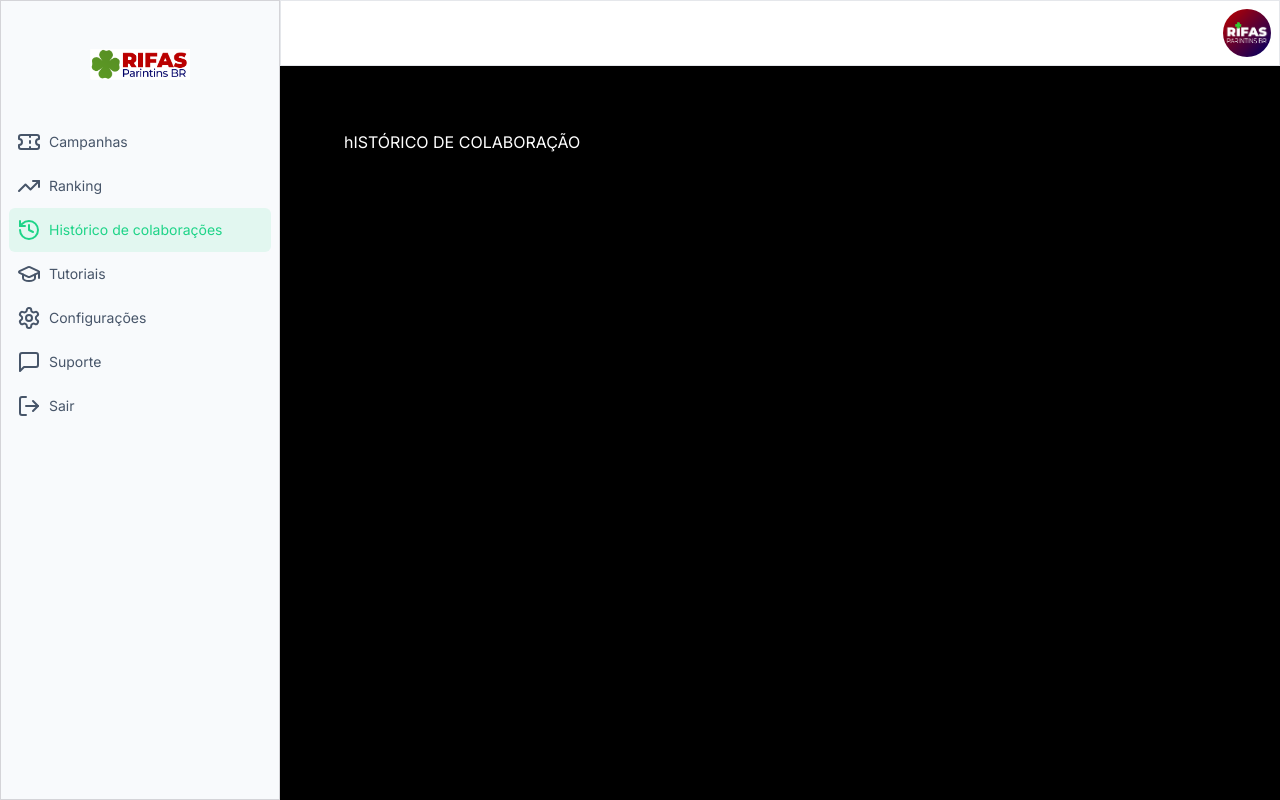
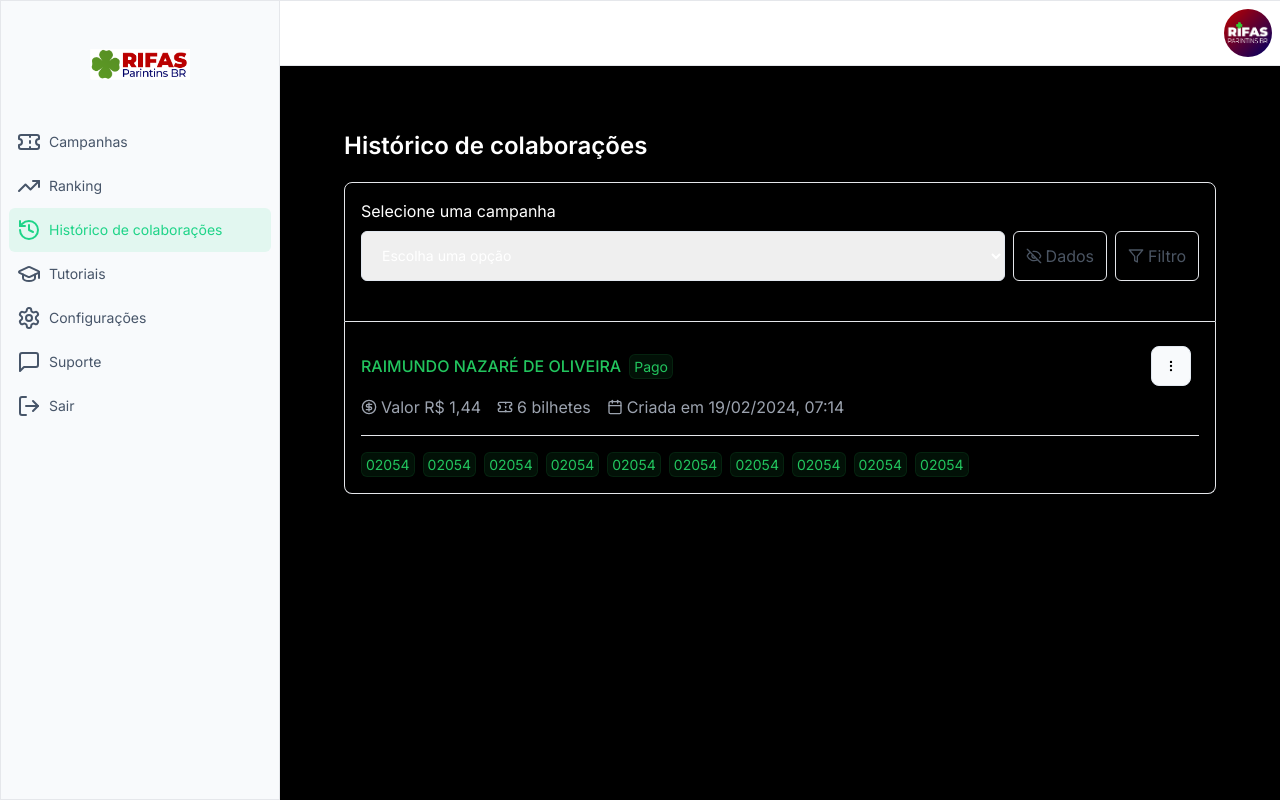
Before and after one commit to rbrasildev/br-rifa, a Next.js app: page /admin/orders in a window 1280 px wide. Built offline with nearby package versions, Linux system fonts and the light colour scheme.

Commit message:
settings

```diff
--- a/src/app/admin/orders/page.tsx
+++ b/src/app/admin/orders/page.tsx
@@ -1,9 +1,79 @@
+'use client'
 import DashboardLayout from "@/app/components/admin/layout"
+import { Dropdown } from '../../components/Dropdown'
+import { LuBan, LuCalendar, LuCircleDollarSign, LuEyeOff, LuFilter, LuMoreVertical, LuPhoneCall, LuTicket } from "react-icons/lu"
+import { useState } from "react"
 
 export default function Orders() {
+    const [isVisible, setIsVisible] = useState(false)
+    const [isVisibleDropdown, setIsVisibleDropdown] = useState(false)
     return (
         <DashboardLayout>
-            <h1>hISTÓRICO DE COLABORAÇÃO</h1>
+            <h1 className="font-semibold text-2xl">Histórico de colaborações</h1>
+
+            <div className="card border rounded-t-lg p-4 mt-5 shadow-sm">
+                <div className="flex flex-col mb-4">
+                    <label htmlFor="">Selecione uma campanha</label>
+                    <div className="flex gap-2 my-2">
+                        <select className="border shadow-sm rounded-md p-3 px-4 text-sm border-slate-200 outline-none w-full" name="qtd" id="qtd">
+                            <option value="" selected>Escolha uma opção</option>
+                            <option value="">iphone 15 pro max 256 / 10 premios de 300 reais</option>
+                        </select>
+                        <div className="flex gap-2">
+                            <button className="flex gap-1 items-center p-3 border shadow-sm rounded-md hover:bg-slate-100 text-gray-600"><LuEyeOff />Dados</button>
+                            <button className="flex gap-1 items-center p-3 border shadow-sm rounded-md hover:bg-slate-100 text-gray-600"><LuFilter />Filtro</button>
+                        </div>
+                    </div>
+                </div>
+            </div>
+
+            <div className="border border-t-0 rounded-b-lg overflow-hidden">
+                <div className="p-4 border border-x-0 border-y-0">
+                    <div className="flex relative border-t-1 justify-between w-full">
+                        <div className="flex gap-2 my-4">
+                            <h1 className="text-[#22C55E] font-medium text-md">RAIMUNDO NAZARÉ DE OLIVEIRA</h1>
+                            <span className="flex items-center text-sm text-[#22C55E] border h-[25px] border-[#22C55E] border-opacity-10 rounded-md p-1 bg-[rgba(22,163,74,.1)]">Pago</span>
+                        </div>
+                        <div className="absolute right-0">
+                            <Dropdown.Root>
+                                <Dropdown.Button
+                                    onBlur={() => setIsVisibleDropdown(false)}
+                                    onClick={() => setIsVisibleDropdown(!isVisibleDropdown)}
+                                    icon={LuMoreVertical}
+                                    iconClass='mb-0'
+                                    className='border outline-none text-black border-slate-200 p-3 flex items-center rounded-lg m-2 bg-slate-50 justify-center w-10 h-10' />
+                                {isVisibleDropdown &&
+                                    <Dropdown.Items>
+                                        <Dropdown.Item icon={LuBan} text='Cancelar reserva' link='#' />
+                                        <Dropdown.Item icon={LuPhoneCall} text='Entrar em contato' link='#' />
+                                    </Dropdown.Items>
+                                }
+                            </Dropdown.Root>
+                        </div>
+                    </div>
+                    <ul className="flex gap-4 text-gray-400 border-b-1">
+                        <li className="flex items-center gap-1"><LuCircleDollarSign />Valor R$ 1,44</li>
+                        <li className="flex items-center gap-1"><LuTicket />6 bilhetes</li>
+                        <li className="flex items-center gap-1"><LuCalendar />Criada em 19/02/2024, 07:14
+                        </li>
+                    </ul>
+                    <div className="border border-b-0 border-t-gray-200 border-x-0 my-4"></div>
+                    <ul className="flex gap-2 mt-2 flex-wrap">
+                        <li className="flex items-center text-sm text-[#22C55E] border h-[25px] border-[#22C55E] border-opacity-10 rounded-md p-1 bg-[rgba(22,163,74,.1)]">02054</li>
+                        <li className="flex items-center text-sm text-[#22C55E] border h-[25px] border-[#22C55E] border-opacity-10 rounded-md p-1 bg-[rgba(22,163,74,.1)]">02054</li>
+                        <li className="flex items-center text-sm text-[#22C55E] border h-[25px] border-[#22C55E] border-opacity-10 rounded-md p-1 bg-[rgba(22,163,74,.1)]">02054</li>
+                        <li className="flex items-center text-sm text-[#22C55E] border h-[25px] border-[#22C55E] border-opacity-10 rounded-md p-1 bg-[rgba(22,163,74,.1)]">02054</li>
+                        <li className="flex items-center text-sm text-[#22C55E] border h-[25px] border-[#22C55E] border-opacity-10 rounded-md p-1 bg-[rgba(22,163,74,.1)]">02054</li>
+                        <li className="flex items-center text-sm text-[#22C55E] border h-[25px] border-[#22C55E] border-opacity-10 rounded-md p-1 bg-[rgba(22,163,74,.1)]">02054</li>
+                        <li className="flex items-center text-sm text-[#22C55E] border h-[25px] border-[#22C55E] border-opacity-10 rounded-md p-1 bg-[rgba(22,163,74,.1)]">02054</li>
+                        <li className="flex items-center text-sm text-[#22C55E] border h-[25px] border-[#22C55E] border-opacity-10 rounded-md p-1 bg-[rgba(22,163,74,.1)]">02054</li>
+                        <li className="flex items-center text-sm text-[#22C55E] border h-[25px] border-[#22C55E] border-opacity-10 rounded-md p-1 bg-[rgba(22,163,74,.1)]">02054</li>
+                        <li className="flex items-center text-sm text-[#22C55E] border h-[25px] border-[#22C55E] border-opacity-10 rounded-md p-1 bg-[rgba(22,163,74,.1)]">02054</li>
+
+                    </ul>
+                </div>
+
+            </div>
         </DashboardLayout>
     )
 }
--- a/src/app/admin/page.tsx
+++ b/src/app/admin/page.tsx
@@ -58,7 +58,7 @@ export default function Dashboard({ children }: DashboardProps) {
                             width={1920}
                             height={1080}
                             alt='Rifas'
-                            className='w-full h-full object-cover' // Garanta que a imagem ocupe toda a altura da div
+                            className='w-full h-full object-cover'
                         />
                     </div>
                     <div className="px-5">
--- a/src/app/admin/settings/page.tsx
+++ b/src/app/admin/settings/page.tsx
@@ -1,9 +1,20 @@
 import DashboardLayout from "@/app/components/admin/layout";
+import { LuDollarSign, LuPencil, LuUser, LuUserCircle } from "react-icons/lu";
 
 export default function Settings() {
     return (
         <DashboardLayout>
-            <h1>configurações da paradas</h1>
+            <div className="flex gap-5">
+                <ul className="flex flex-col gap-2">
+                    <li><a className="flex gap-2 items-center whitespace-nowrap" href=""><LuUserCircle />Minha conta</a></li>
+                    <li><a className="flex gap-2 items-center whitespace-nowrap" href=""><LuDollarSign />Meios de pagamento</a></li>
+                    <li><a className="flex gap-2 items-center whitespace-nowrap" href=""><LuUser />Redes sociais</a></li>
+                    <li><a className="flex gap-2 items-center whitespace-nowrap" href=""><LuPencil />Personalização</a></li>
+                </ul>
+                <div className="shadow-sm rounded-md border p-4 w-full">
+                    <h1 className="font-semibold text-lg">Minha conta</h1>
+                </div>
+            </div>
         </DashboardLayout>
     )
 }
--- a/src/app/components/admin/header.tsx
+++ b/src/app/components/admin/header.tsx
@@ -1,7 +1,7 @@
 import Image from 'next/image';
 export default function Header() {
     return (
-        <header className='ml-[280px] bg-white border border-b shadow-sm flex justify-end'>
+        <header className='ml-[280px] bg-white border border-x-0 shadow-sm flex justify-end'>
             <Image
                 className='rounded-full p-2'
                 src="/assets/avatar.png"
--- a/src/app/components/admin/sidebar.tsx
+++ b/src/app/components/admin/sidebar.tsx
@@ -6,13 +6,13 @@ import { usePathname } from "next/navigation"
 export default function Sidebar() {
     const pathname = usePathname();
     return (
-        <aside className="w-[280px] fixed text-lg text-slate-600 left-0 top-0 bottom-0 border bg-slate-50 border-zinc-300 p-2">
+        <aside className="w-[280px] fixed text-lg text-slate-600 left-0 top-0 bottom-0 border bg-slate-50 p-2">
             <div className="flex justify-center">
                 <Image
                     className='my-10'
                     src="/assets/logo.png"
                     width={100}
-                    height={64}
+                    height={0}
                     alt="BR Rifas"
                 />
             </div>
```
